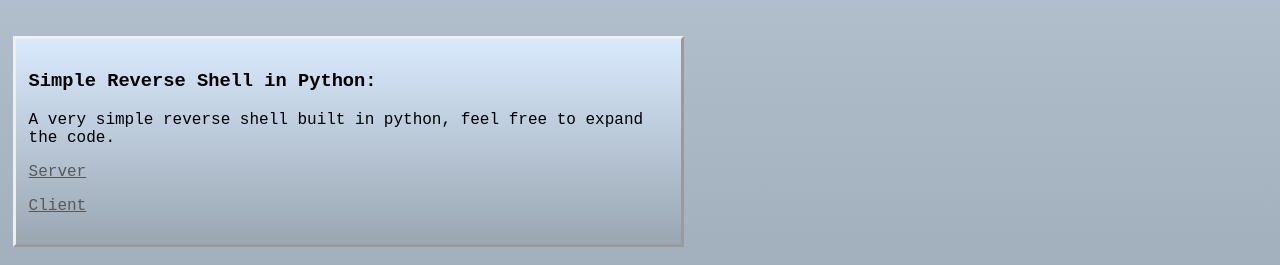
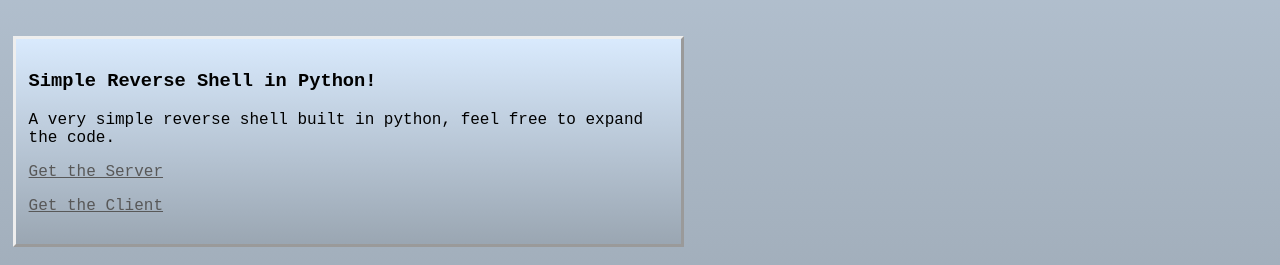
Before and after one commit to Doges88/Doges88.github.io, a plain HTML site: page scripts.html in a window 1280 px wide. Shown: the part 775-1040 px from the top of the page. Drawn offline with Linux system fonts and the light colour scheme.

Commit message:
Update scripts.html

```diff
--- a/scripts.html
+++ b/scripts.html
@@ -31,10 +31,10 @@
             <p><a href="authentication.py" target="_blank">Look inside Authentication</a></p>
         </article>
         <article class="script4">
-            <p><h3>Simple Reverse Shell in Python:</h3></p>
+            <p><h3>Simple Reverse Shell in Python!</h3></p>
             <p>A very simple reverse shell built in python, feel free to expand the code.</p>
-            <p><a href="server.py">Server</a></p>
-            <p><a href="client.py">Client</a></p>
+            <p><a href="server.py">Get the Server</a></p>
+            <p><a href="client.py">Get the Client</a></p>
 
         </article>
 
```
